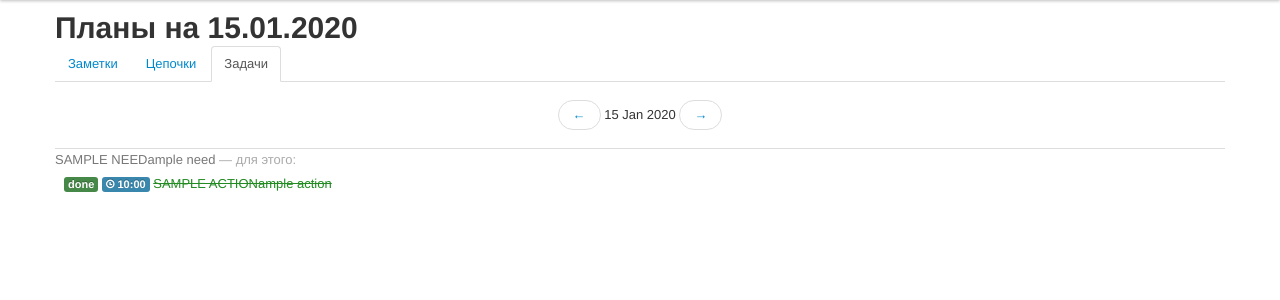
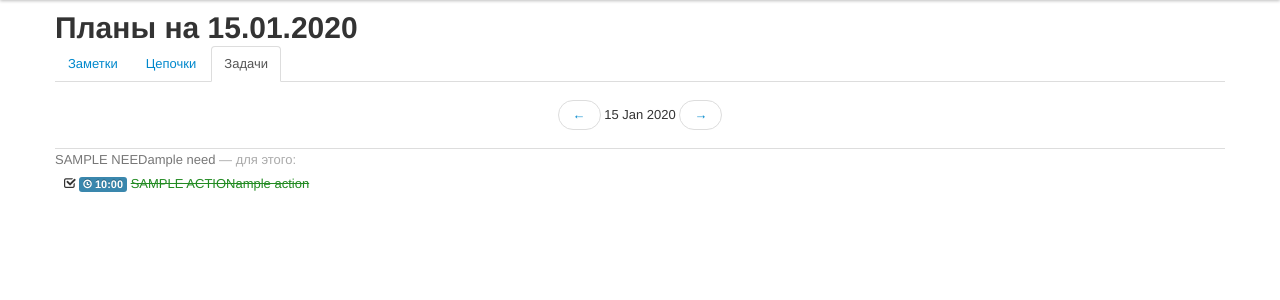
Before and after one commit to neithere/timetra.pim, a Flask app: template flare/templates/flare/day_tasks.html in a window 1280 px wide. Shown: the part 40-340 px from the top of the page. Run offline with Flask 2, Linux system fonts and the light colour scheme; the template is opened without the code that fills it: most values are stand-ins (such as "Sample title", 1, 10 or a date in 2020); parts of the project's set-up code (start-up, migrations or seed data) failed here and were passed over.

Commit message:
improved templates: replaced some more labels with icons.

```diff
--- a/flare/templates/flare/_helpers.html
+++ b/flare/templates/flare/_helpers.html
@@ -66,23 +66,26 @@
 {% macro render_plan(plan) %}
 
     {% if plan.status == 'done' %}
+        <i class="icon icon-check"></i>
         {% if plan.srcmeta and plan.srcmeta.from_yesterday %}
             <span class="label label-success">at last!</span>
-        {% else %}
-            <span class="label label-success">done</span>
         {% endif %}
+    {% elif plan.status == 'waiting' %}
+        <i class="icon icon-phone"></i>
     {% elif plan.status == 'cancelled' %}
-        <span class="label">cancelled</span>
-    {% elif plan.status == 'unclear' %}
-        <span class="label label-important">unclear</span>
-    {% elif plan.status == 'waiting' %}
-        <span class="label label-info">waiting</span>
-    {% elif plan.srcmeta and plan.srcmeta.from_yesterday %}
-        <span class="label label-warning">drag</span>
-    {% elif plan.srcmeta and plan.srcmeta.bigstone %}
-        <span class="label label-warning">big stone</span>
+        <i class="icon icon-remove-sign"></i>
     {% else %}
-        <span class="label label-warning">to do</span>
+        <i class="icon icon-check-empty"></i>
+        {% if plan.srcmeta and plan.srcmeta.from_yesterday %}
+            <span class="label label-warning">drag</span>
+        {% endif %}
+        {% if plan.srcmeta and plan.srcmeta.bigstone %}
+            <i class="icon icon-heart"></i>
+        {% endif %}
+    {% endif %}
+
+    {% if plan.status == 'unclear' %}
+        <i class="icon icon-question-sign"></i>
     {% endif %}
 
     {% if plan.time %}
```
